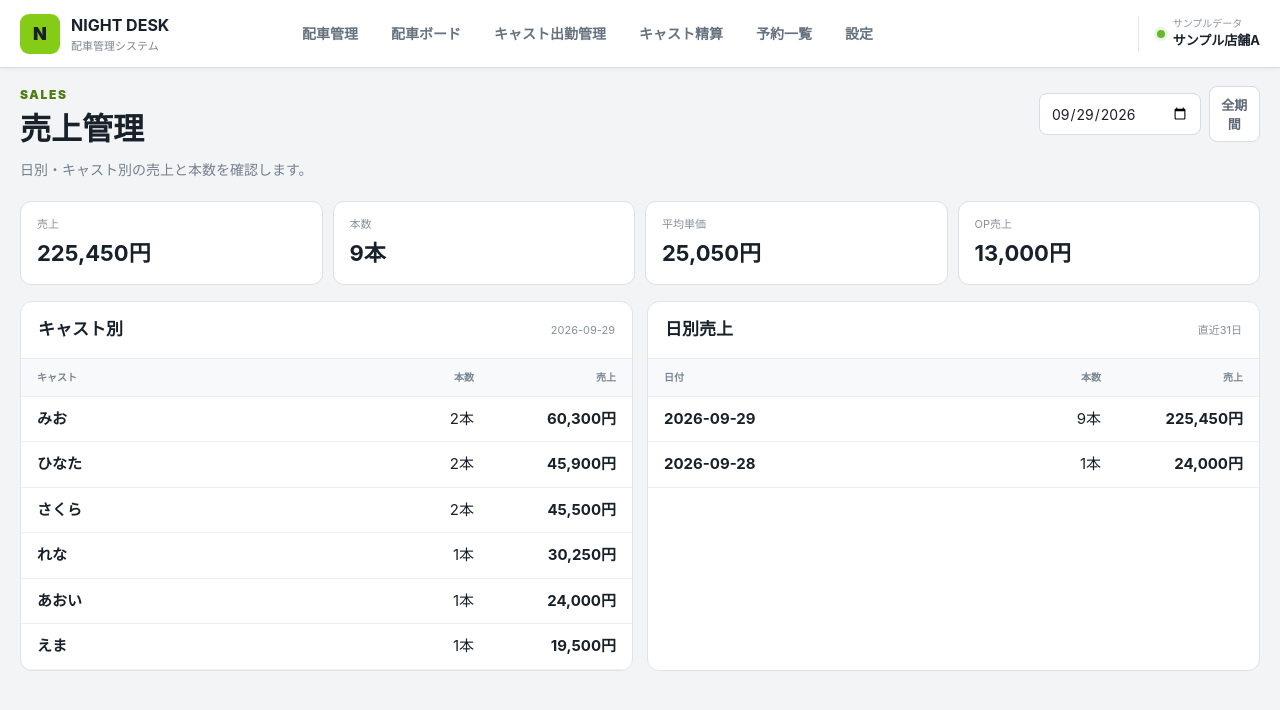
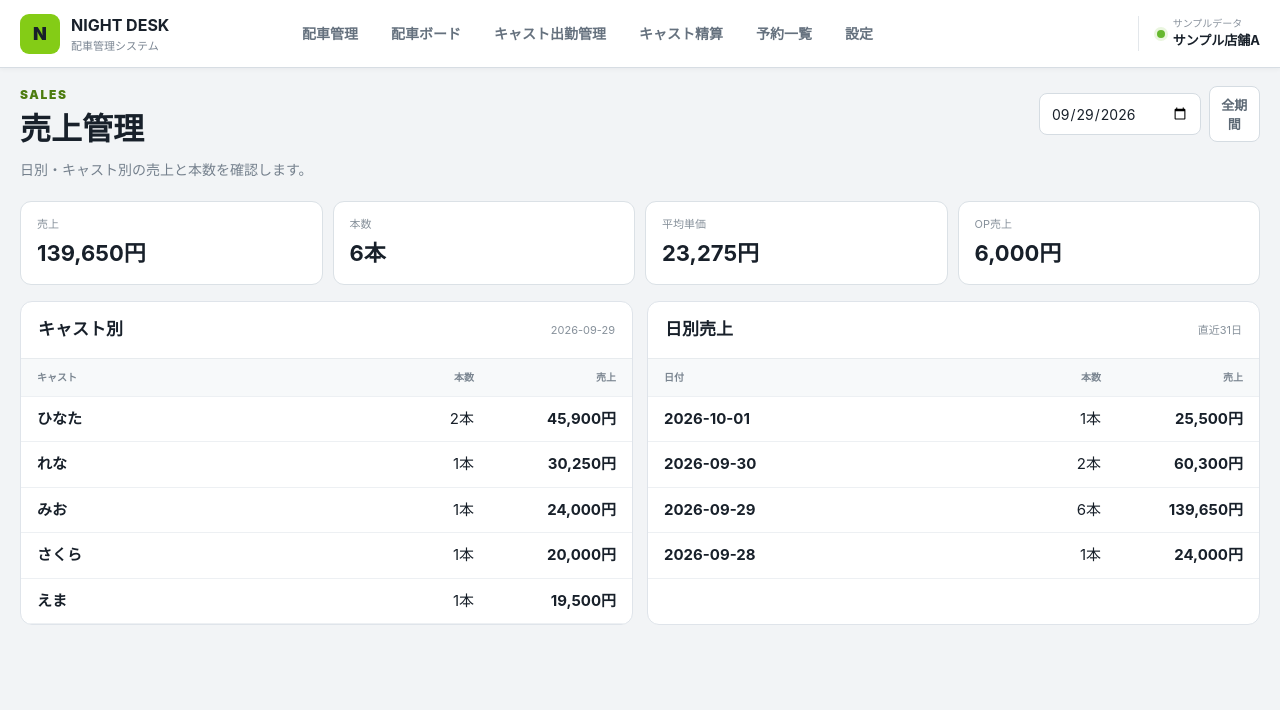
Before and after one commit to admozisan-design/night-desk, a Next.js app: page /sales in a window 1280 px wide. Shown: the top 710 px of the page. Built offline with nearby package versions, Linux system fonts and the light colour scheme.

Commit message:
Count cancellation fees in sales

```diff
--- a/app/sales/page.tsx
+++ b/app/sales/page.tsx
@@ -24,15 +24,19 @@
     return ()=>window.removeEventListener("nightdesk:orders",refresh);
   },[]);
 
-  const salesOrders=useMemo(()=>orders.filter(order=>{
-    if(order.status==="cancelled") return false;
+  const periodOrders=useMemo(()=>orders.filter(order=>{
     if(allPeriod) return true;
-    return dateValue(new Date(order.createdAt))===date;
+    const serviceDate=order.serviceDate ?? dateValue(new Date(order.createdAt));
+    return serviceDate===date;
   }),[orders,date,allPeriod]);
+  const salesOrders=useMemo(()=>periodOrders.filter(order=>order.status!=="cancelled"),[periodOrders]);
+  const cancelFeeTotal=periodOrders
+    .filter(order=>order.status==="cancelled")
+    .reduce((sum,order)=>sum+(order.cancelFee??0),0);
 
-  const total=salesOrders.reduce((sum,order)=>sum+order.total,0);
+  const total=salesOrders.reduce((sum,order)=>sum+order.total,0)+cancelFeeTotal;
   const optionTotal=salesOrders.reduce((sum,order)=>sum+order.optionsTotal,0);
-  const average=salesOrders.length?Math.round(total/salesOrders.length):0;
+  const average=salesOrders.length?Math.round(salesOrders.reduce((sum,order)=>sum+order.total,0)/salesOrders.length):0;
 
   const castRows=useMemo(()=>{
     const map=new Map<string,{name:string,count:number,total:number}>();
@@ -47,11 +51,11 @@
 
   const dailyRows=useMemo(()=>{
     const map=new Map<string,{date:string,count:number,total:number}>();
-    for(const order of orders.filter(order=>order.status!=="cancelled")){
-      const key=dateValue(new Date(order.createdAt));
+    for(const order of orders){
+      const key=order.serviceDate ?? dateValue(new Date(order.createdAt));
       const current=map.get(key)??{date:key,count:0,total:0};
-      current.count+=1;
-      current.total+=order.total;
+      if(order.status!=="cancelled") current.count+=1;
+      current.total+=order.status==="cancelled" ? (order.cancelFee??0) : order.total;
       map.set(key,current);
     }
     return [...map.values()].sort((a,b)=>b.date.localeCompare(a.date)).slice(0,31);
```
